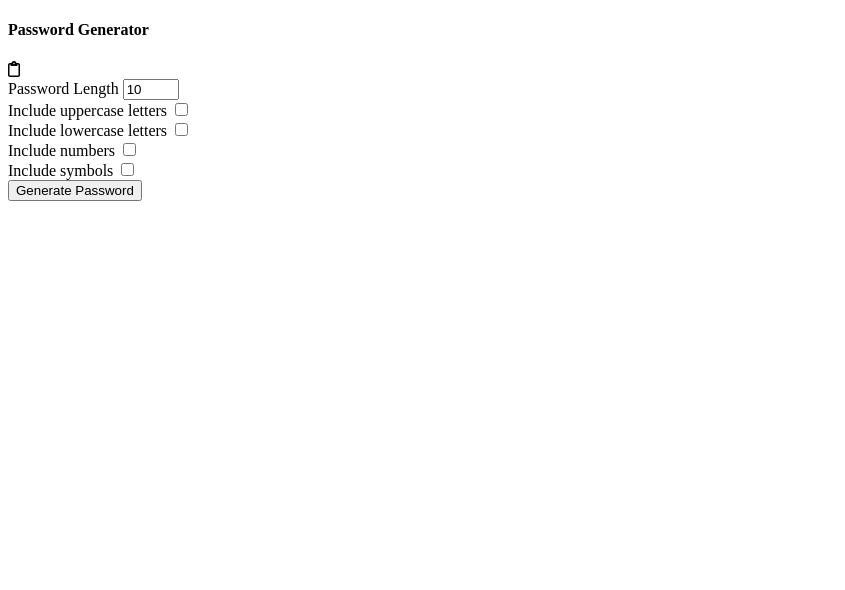
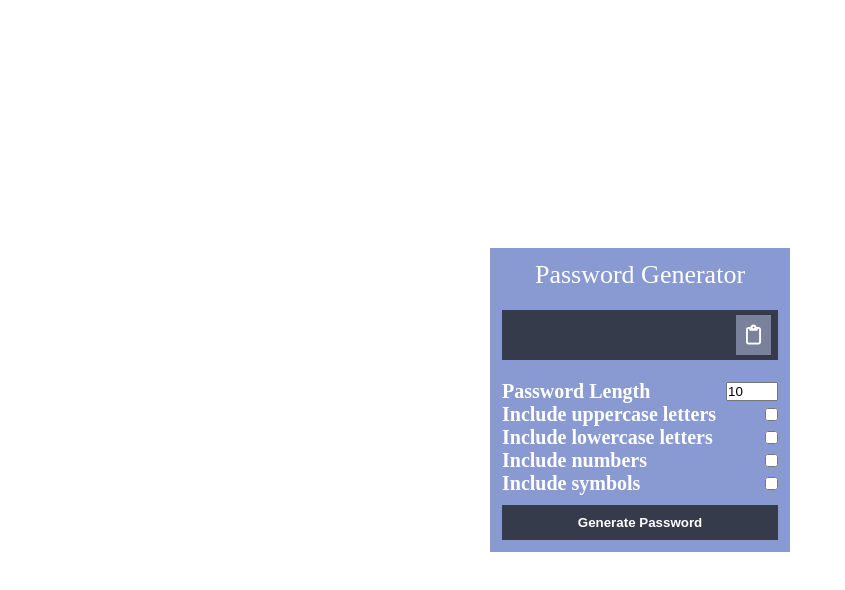
Before and after one commit to sobhi69/Password-Generator, a plain HTML site: page index.html in a window 1280 px wide. Shown: the whole page, without its empty margins (0-845 px from the left). Drawn offline with Linux system fonts and the light colour scheme.

Commit message:
last commit (:

```diff
--- a/index.html
+++ b/index.html
@@ -4,8 +4,7 @@
     <meta charset="UTF-8">
     <meta name="viewport" content="width=device-width, initial-scale=1.0">
     <script src="https://kit.fontawesome.com/50973b2bbb.js" crossorigin="anonymous"></script>
-    <link rel="stylesheet" href="/css/general.css">
-    <link rel="stylesheet" href="/css/container.css">
+    <link rel="stylesheet" href="/styles.css">
     <script src="./script.js" defer></script>
     <title>Password Generator</title>
 </head>
```
